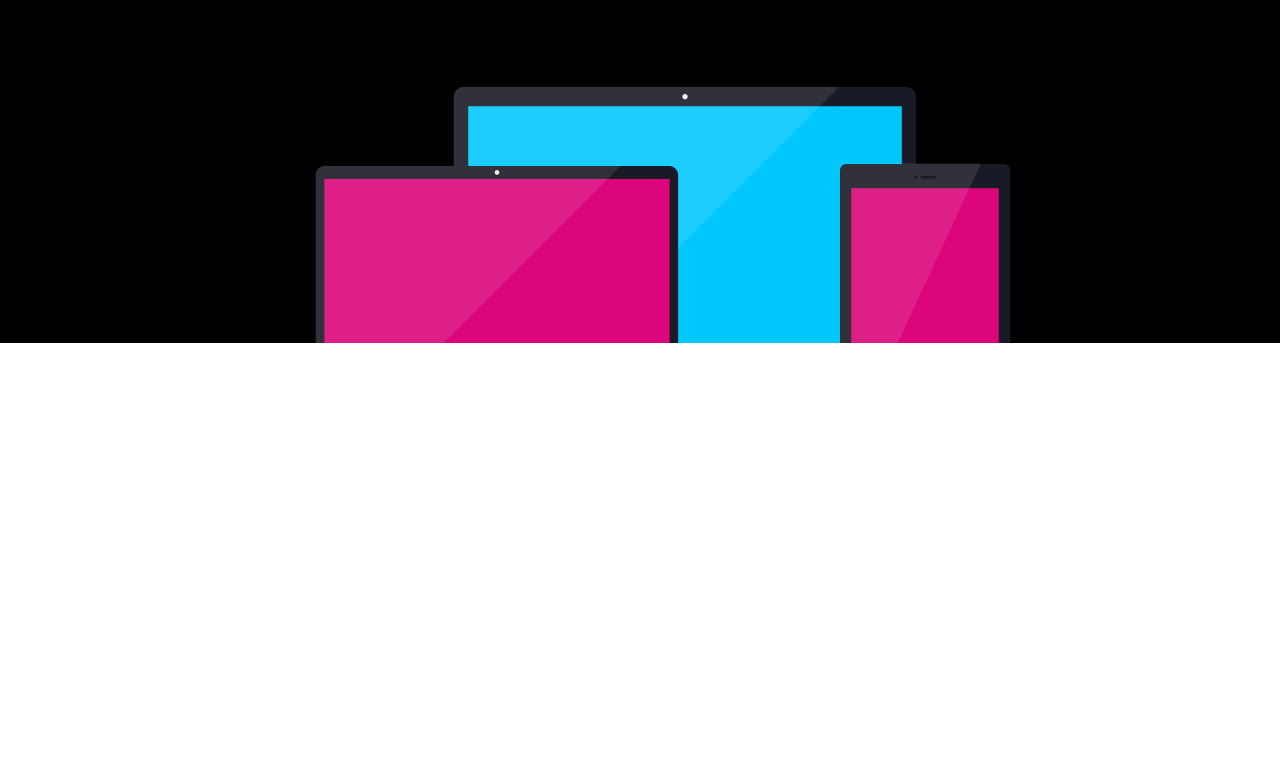
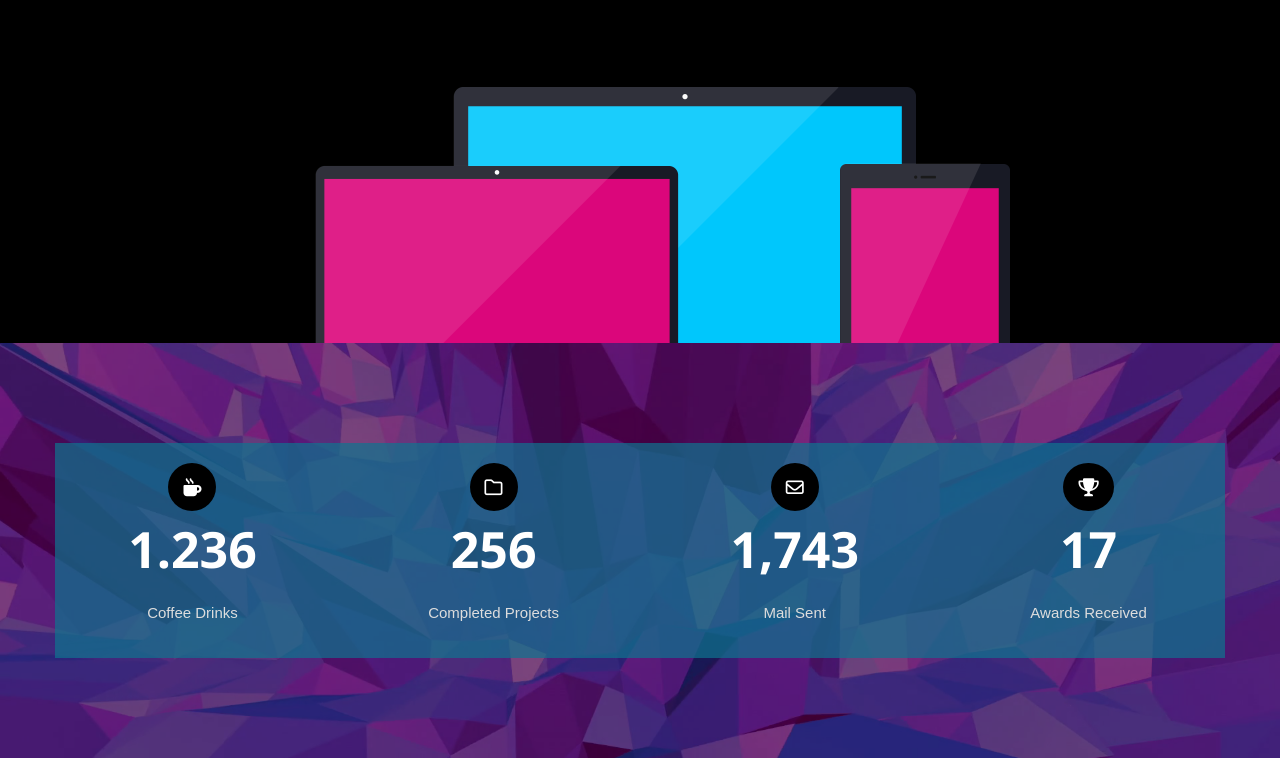
Before and after one commit to AhmedDoban/template-3, a plain HTML site: page index.html in a window 1280 px wide. Shown: the part 4115-4873 px from the top of the page. Before the commit the page ends 4458 px from the top, so only its background shows below. Drawn offline with nearby package versions, Linux system fonts and the light colour scheme.

Commit message:
Statistics

```diff
--- a/css/style.css
+++ b/css/style.css
@@ -506,3 +506,56 @@ About
     margin-top: -60px;
   }
 }
+/*ــــــــــــــــــــــــــــــــــــــــــــــــــــــــــ
+Statistics
+ــــــــــــــــــــــــــــــــــــــــــــــــــــــــــــ*/
+.Statistics {
+  position: relative;
+  padding-top: var(--section-padding);
+  padding-bottom: var(--section-padding);
+  background-image: url("../img/stats.png");
+  background-size: cover;
+}
+.Statistics::before {
+  position: absolute;
+  content: "";
+  width: 100%;
+  height: 100%;
+  background-color: rgb(0 0 0 / 50%);
+  top: 0;
+  left: 0;
+  z-index: 1;
+}
+.Statistics .container {
+  position: relative;
+  display: flex;
+  flex-wrap: wrap;
+  justify-content: space-around;
+  align-self: center;
+  gap: 50px;
+  z-index: 2;
+  background-color: var(--transparent-color);
+}
+.Statistics .box {
+  text-align: center;
+  display: flex;
+  flex-direction: column;
+  gap: 10px;
+  padding: 20px;
+}
+.Statistics .box i {
+  padding: 15px;
+  background-color: #000;
+  color: #fff;
+  border-radius: 50%;
+  font-size: 18px;
+  align-self: center;
+}
+.Statistics .box .number {
+  color: #fff;
+  font-size: 50px;
+  font-weight: bold;
+}
+.Statistics .box p {
+  color: #ddd;
+}
--- a/index.html
+++ b/index.html
@@ -260,6 +260,33 @@
     </div>
     <!--End About-->
 
+    <!-- Start Statistics -->
+    <div class="Statistics">
+      <div class="container">
+        <div class="box">
+          <i class="fas fa-mug-hot"></i>
+          <div class="number">1.236</div>
+          <p>Coffee Drinks</p>
+        </div>
+        <div class="box">
+          <i class="far fa-folder"></i>
+          <div class="number">256</div>
+          <p>Completed Projects</p>
+        </div>
+        <div class="box">
+          <i class="far fa-envelope"></i>
+          <div class="number">1,743</div>
+          <p>Mail Sent</p>
+        </div>
+        <div class="box">
+          <i class="fas fa-trophy"></i>
+          <div class="number">17</div>
+          <p>Awards Received</p>
+        </div>
+      </div>
+    </div>
+    <!-- End Statistics -->
+
     <!--Main js-->
     <script src="js/main.js"></script>
   </body>
```
